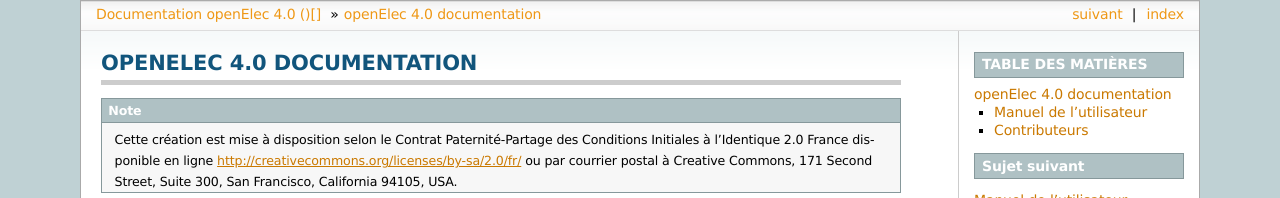
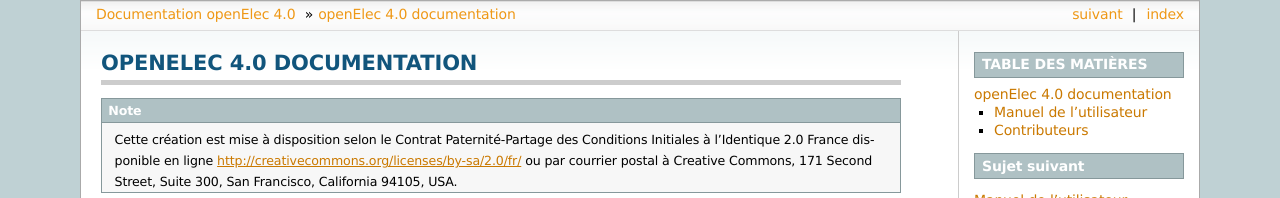
Before and after one commit to tbenita/openelec-documentation, a Sphinx documentation site: the page built from source/index.rst, in a window 1280 px wide and 900 px high. Shown: the top 198 px of the window. Built offline with Sphinx 7.4.7, drawn with Linux system fonts in a browser that asks for light colours; some of the changed text lies outside the part shown.

```diff
--- a/source/conf.py
+++ b/source/conf.py
@@ -50,7 +50,7 @@ copyright = u'2013, openMairie'
 # The short X.Y version.
 version = '4.0'
 # The full version, including alpha/beta/rc tags.
-release = '4.0 ()[]'
+release = '4.0'
 
 # The language for content autogenerated by Sphinx. Refer to documentation
 # for a list of supported languages.
```
